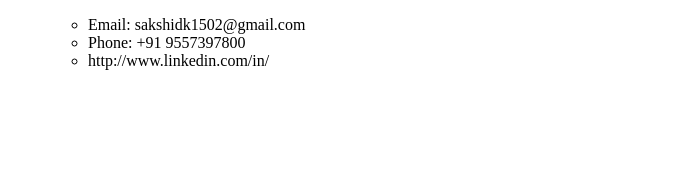
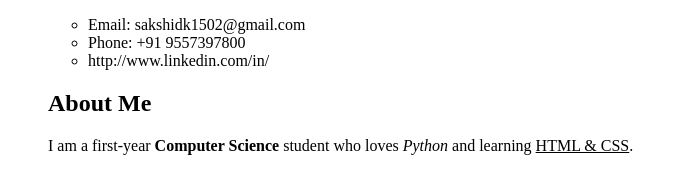
Before and after one commit to sakshi-lily/frontend, a plain HTML site: page Assignment_1.html in a window 1280 px wide. Shown: the part 189-382 px from the top of the page, without its empty margins (0-688 px from the left). Drawn offline with Linux system fonts and the light colour scheme.

Commit message:
about me

```diff
--- a/Assignment_1.html
+++ b/Assignment_1.html
@@ -19,5 +19,12 @@
       <li>Phone: +91 9557397800</li>
       <li>http://www.linkedin.com/in/</li>
     </ul>
+    <section>
+    <h2>About Me</h2>
+    <p>
+      I am a first-year <b>Computer Science</b> student who loves <i>Python</i>
+      and learning <u>HTML & CSS</u>.
+    </p>
+  </section>
 </body>
 </html>
```
